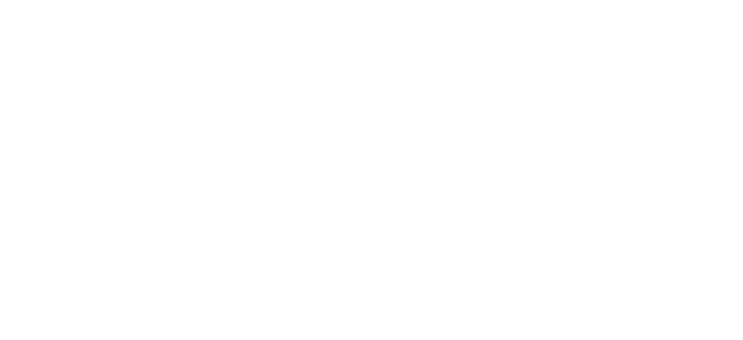
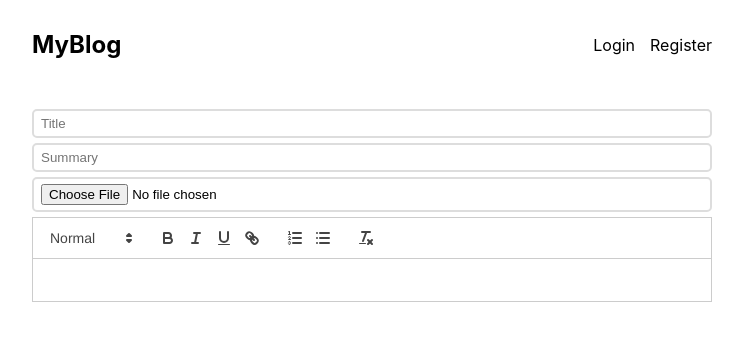
Before and after one commit to EstelleNBrady/Pos_Web, a React (Create React App) app in the folder client/: page /create in a window 1280 px wide. Before the commit this address had no page. Shown: the top 340 px of the page, without its empty margins (268-1011 px from the left). Built offline with nearby package versions, Linux system fonts and the light colour scheme; no server answers.

Commit message:
Add React Quill dependency, create CreatePost page, and update App.js and LoginPage.js - implemented editor for texts/posts

```diff
--- a/client/package.json
+++ b/client/package.json
@@ -8,6 +8,7 @@
     "@testing-library/user-event": "^13.2.1",
     "react": "^18.2.0",
     "react-dom": "^18.2.0",
+    "react-quill": "^2.0.0",
     "react-scripts": "^5.0.1",
     "web-vitals": "^2.1.0"
   },
--- a/client/src/App.js
+++ b/client/src/App.js
@@ -7,6 +7,7 @@
 import LoginPage from "./pages/LoginPage";
 import RegisterPage from "./pages/RegisterPage";
 import { UserContextProvider } from './UserContext';
+import CreatePost from "./pages/CreatePost";
 
 function App() {
   return (
@@ -16,6 +17,8 @@
           <Route index element ={<IndexPage /> }/>
           <Route path='/login' element={<LoginPage />} />
           <Route path="/register" element={<RegisterPage />}/>
+          <Route path="/create" element={<CreatePost />} />
+
       </Route>
     </Routes>
   </UserContextProvider>
--- /dev/null
+++ b/client/src/pages/CreatePost.js
@@ -0,0 +1,13 @@
+import ReactQuill from "react-quill";
+import 'react-quill/dist/quill.snow.css';
+export default function CreatePost(){
+    return(
+        <form>
+            <input type="title" placeholder={'Title'}/>
+            <input type="summary" placeholder={'Summary'}/>
+            <input type="file"/>
+            <ReactQuill />
+        </form>
+
+    );
+}
--- a/client/src/pages/LoginPage.js
+++ b/client/src/pages/LoginPage.js
@@ -1,9 +1,12 @@
-import {useState} from "react";
+import {useState, useContext} from "react";
 import {Navigate} from "react-router-dom";
+import {UserContext} from "../UserContext";
+
 export default function LoginPage(){
     const [username,setUsername] = useState('');
     const [password,setPassword] = useState('');
     const [redirect,setRedirect] = useState(false);
+    const {setUserInfo} = useContext(UserContext);
 
     async function login(ev){
         ev.preventDefault();
@@ -14,7 +17,11 @@
             credentials: 'include',
         });
         if (response.ok){
-            setRedirect(true);
+            response.json().then(userInfo => {
+                setUserInfo(userInfo);
+                setRedirect(true);
+            });
+
 
         }else{
             alert("wrong credentials");
```
Also changed, not shown: 2 other files (tests, documents, lock files or other folders).
